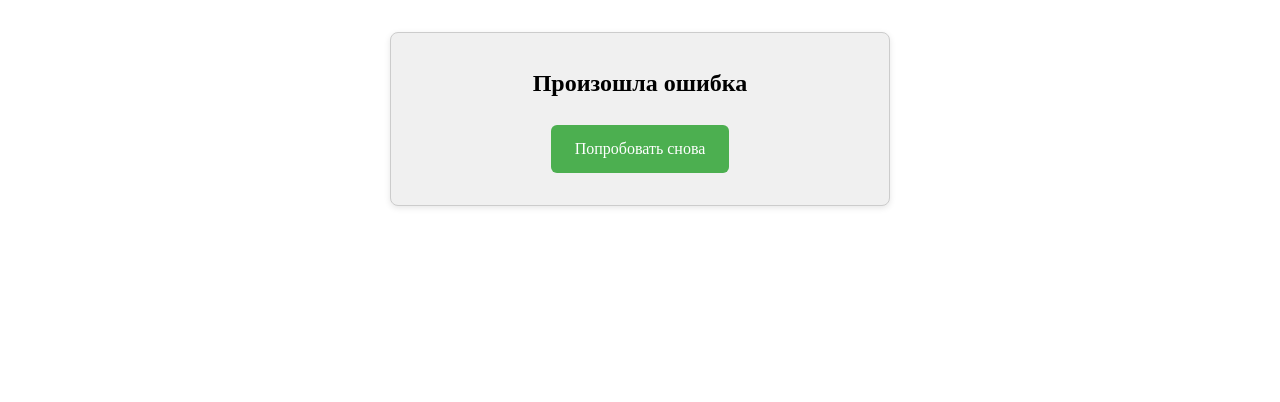
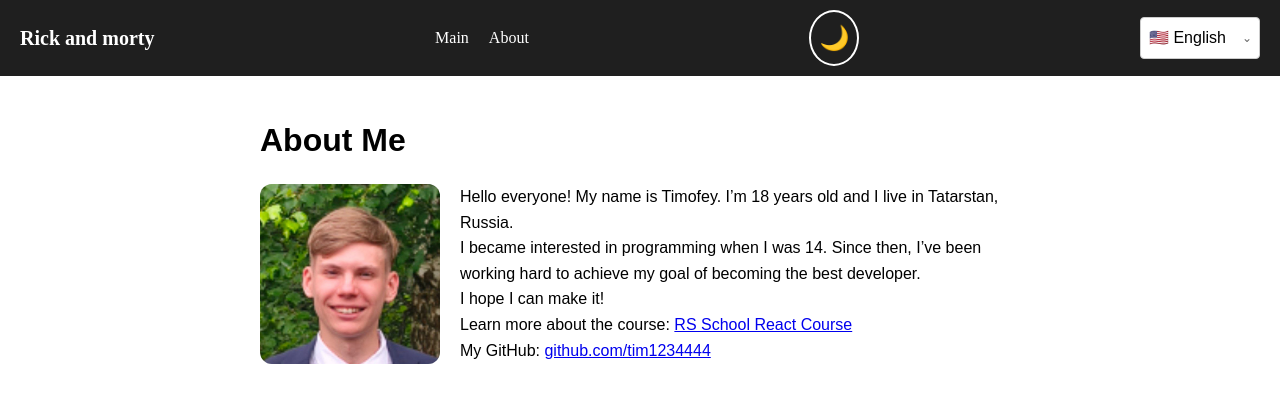
Before and after one commit to tim1234444/Class-components, a Next.js app: page /en/about in a window 1280 px wide. Shown: the top 402 px of the page. Built offline with nearby package versions, Linux system fonts and the light colour scheme.

Commit message:
feat:add navigation

```diff
--- a/messages/en.json
+++ b/messages/en.json
@@ -8,4 +8,9 @@
     "label": "Change language",
     "locale": "{locale, select, ru {Русский} en {🇺🇸 English} other {Unknown}}"
   }
+  ,
+  "Navbar":{
+    "home": "Main",
+    "about": "About"
+  }
 }
--- a/messages/ru.json
+++ b/messages/ru.json
@@ -7,5 +7,9 @@
   "LocaleSwitcher": {
     "label": "Сменить язык",
     "locale": "{locale, select, ru {ru Русский} en {🇺🇸 English} other {Unknown}}"
+  },
+  "Navbar":{
+    "home": "Главная",
+    "about": "Информация об авторе"
   }
 }
--- a/src/components/HeaderLayout/Header.tsx
+++ b/src/components/HeaderLayout/Header.tsx
@@ -1,13 +1,14 @@
 import { useTranslations } from 'next-intl';
 import { ThemeToggle } from '../ThemeButton';
 import { LanguageSwitcher } from '../LanguageSwitcher';
-
+import NavList from '../NavList';
 export default function Header() {
   const t = useTranslations('HomePage');
   return (
     <header>
       <nav className="navbar">
         <div className="navbar-logo">{t('logo')}</div>
+        <NavList></NavList>
         <ThemeToggle />
         <LanguageSwitcher />
       </nav>
--- /dev/null
+++ b/src/components/NavList.jsx
@@ -0,0 +1,30 @@
+'use client';
+
+import Link from 'next/link';
+import { usePathname } from 'next/navigation';
+import { useTranslations } from 'next-intl';
+
+export default function NavList() {
+  const pathname = usePathname();
+  const t = useTranslations('Navbar');
+
+  const links = [
+    { href: '/', label: t('home') },
+    { href: '/about', label: t('about') },
+  ];
+
+  return (
+    <ul className="navbar-links">
+      {links.map((link) => (
+        <li key={link.href}>
+          <Link
+            href={link.href}
+            className={pathname === link.href ? 'active' : ''}
+          >
+            {link.label}
+          </Link>
+        </li>
+      ))}
+    </ul>
+  );
+}
--- a/src/components/RickAndMorty/Form/Form.tsx
+++ b/src/components/RickAndMorty/Form/Form.tsx
@@ -1,3 +1,4 @@
+'use client';
 import { usePathname, useRouter, useSearchParams } from 'next/navigation';
 import { useEffect, useState } from 'react';
 
@@ -31,6 +32,8 @@
             localStorage.setItem('id', '');
             const newParams = new URLSearchParams(searchParams?.toString());
             newParams.set('page', '1');
+            if (field) newParams.set('q', field);
+
             replace(`${pathname}?${newParams.toString()}`);
           }}
           className="search-form"
--- a/src/index.css
+++ b/src/index.css
@@ -349,6 +349,7 @@
   border-radius: 12px;
   display: flex;
   align-items: center;
+  position: relative;
   justify-content: center;
   color: #777;
   font-size: 14px;
--- a/src/pages/AboutPage/AboutPage.tsx
+++ b/src/pages/AboutPage/AboutPage.tsx
@@ -5,7 +5,7 @@
       <h1 className="about-title">About Me</h1>
       <div className="about-content">
         <div className="about-photo">
-          <Image src="/face.jpg" alt="" />
+          <Image src="/face.jpg" alt="" fill={true} />
         </div>
         <div className="about-text">
           <p>
```
Also changed, not shown: src/components/Layout.tsx (deleted, +0 -39 lines).
